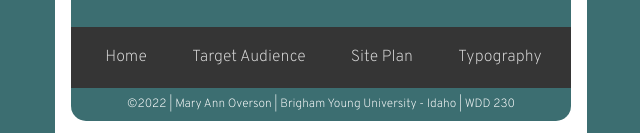
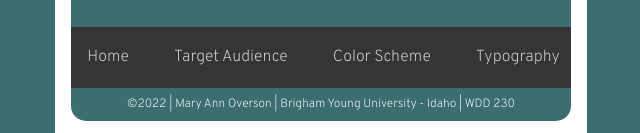
Before and after one commit to pr0gramama/wdd230, a plain HTML site: page lesson3/index.html in a window 1280 px wide. Shown: the part 397-530 px from the top of the page, without its empty margins (319-959 px from the left). Drawn offline with Linux system fonts and the light colour scheme; a web font is replaced by a local one.

Commit message:
fixed nav name

```diff
--- a/lesson3/index.html
+++ b/lesson3/index.html
@@ -39,7 +39,7 @@
               >Target Audience</a>
           </li>
           <li>
-            <a href="../lesson3/color-scheme.html" target="_blank">Site Plan</a>
+            <a href="../lesson3/color-scheme.html" target="_blank">Color Scheme</a>
           </li>
           <li>
             <a href="../lesson3/typography.html" target="_blank">Typography</a>
```
